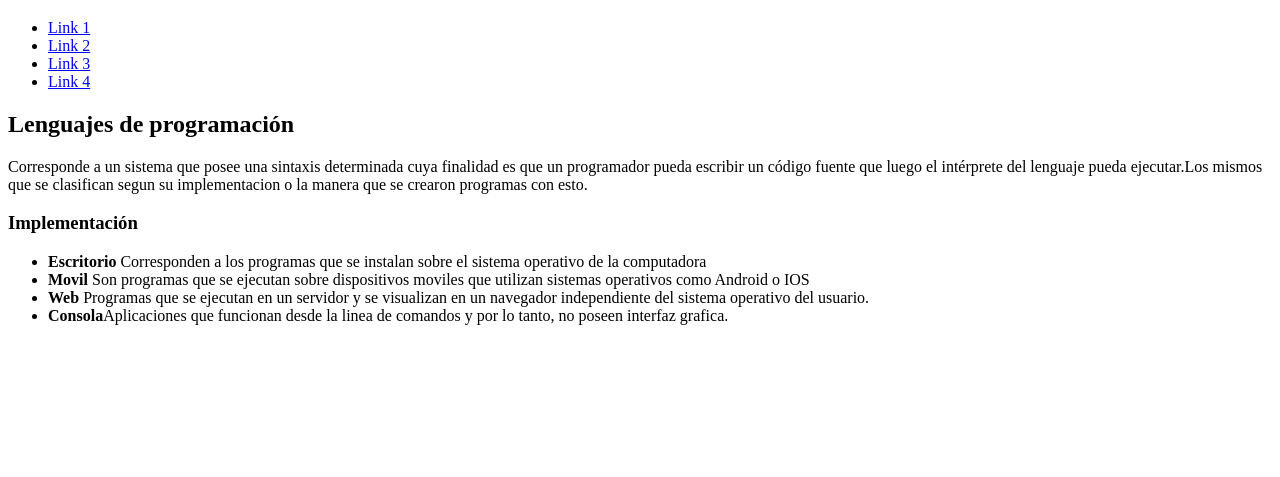
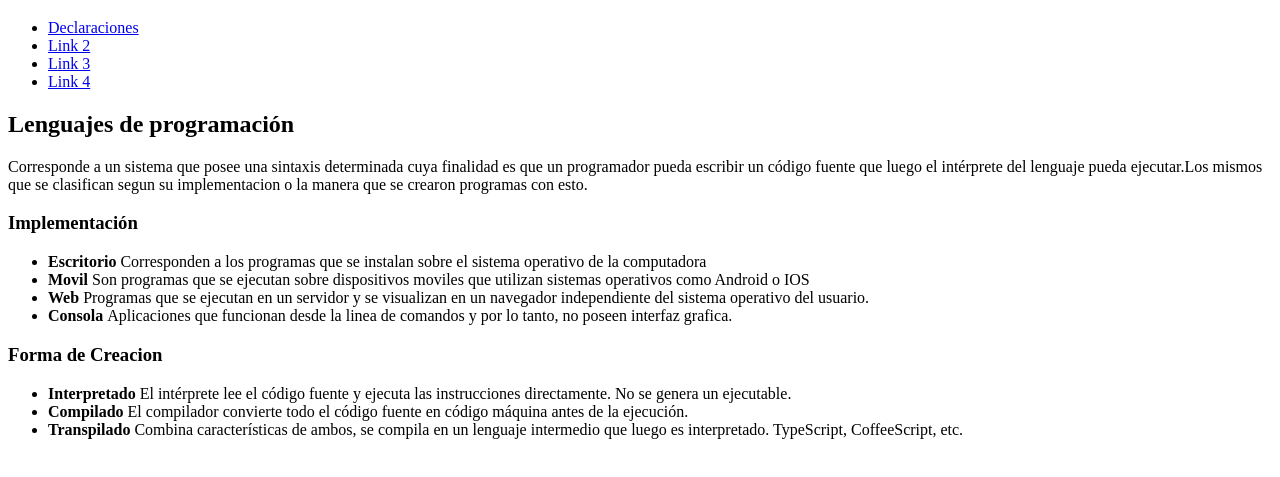
Before and after one commit to ArdillaV21/Proyecto-JS-EducacionIT, a plain HTML site: page index.html in a window 1280 px wide. Shown: the part 61-538 px from the top of the page. Drawn offline with Linux system fonts and the light colour scheme.

Commit message:
Escribiendo las caracteristicas de los lenguajes de programacion

```diff
--- a/index.html
+++ b/index.html
@@ -1,16 +1,16 @@
 <!DOCTYPE html>
-<html lang="en">
+<html lang="es">
 <head>
     <meta charset="UTF-8">
     <meta name="viewport" content="width=device-width, initial-scale=1.0">
-    <title></title>
+    <title>JavaScript</title>
 </head>
 <body>
     <header>
         <h1>Fundamentos JS</h1>
         <nav>
             <ul>
-                <li><a href="#">Link 1</a></li>
+                <li><a href="scripts/declarations.html">Declaraciones</a></li>
                 <li><a href="#">Link 2</a></li>
                 <li><a href="#">Link 3</a></li>
                 <li><a href="#">Link 4</a></li>
@@ -28,7 +28,13 @@
             <li><strong>Escritorio</strong> Corresponden a los programas que se instalan sobre el sistema operativo de la computadora</li>
             <li><strong>Movil</strong> Son programas que se ejecutan sobre dispositivos moviles que utilizan sistemas operativos como Android o IOS</li>
             <li><strong>Web</strong> Programas que se ejecutan en un servidor y se visualizan en un navegador independiente del sistema operativo del usuario.</li>
-            <li><strong>Consola</strong>Aplicaciones que funcionan desde la linea de comandos y por lo tanto, no poseen interfaz grafica.</li>
+            <li><strong>Consola </strong>Aplicaciones que funcionan desde la linea de comandos y por lo tanto, no poseen interfaz grafica.</li>
+        </ul>
+        <h3>Forma de Creacion</h3>
+        <ul>
+            <li><strong>Interpretado</strong> El intérprete lee el código fuente y ejecuta las instrucciones directamente. No se genera un ejecutable.</li>
+            <li><strong>Compilado</strong> El compilador convierte todo el código fuente en código máquina antes de la ejecución.</li>
+            <li><strong>Transpilado</strong> Combina características de ambos, se compila en un lenguaje intermedio que luego es interpretado. TypeScript, CoffeeScript, etc.</li>
         </ul>
     </section>
 </body>
```
Also changed, not shown: scripts/declarations.html (added, +11 -0 lines).
